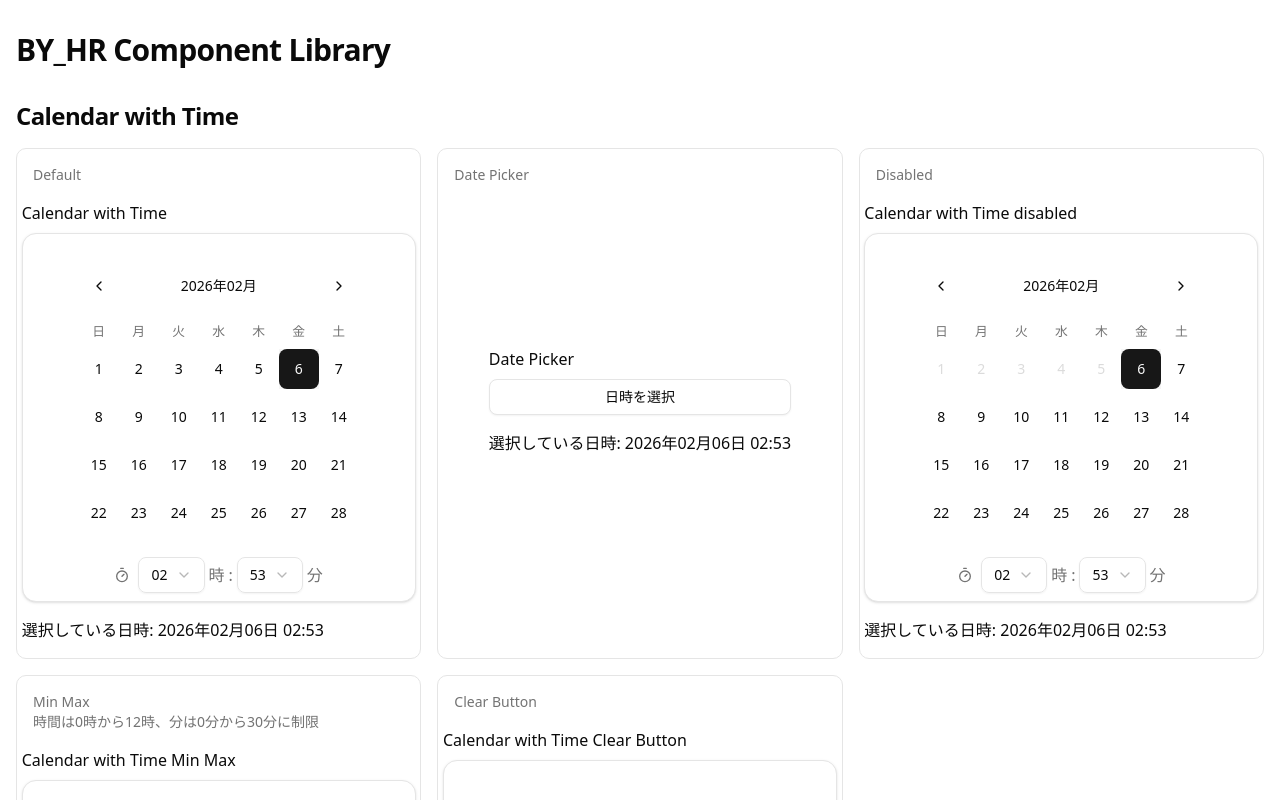
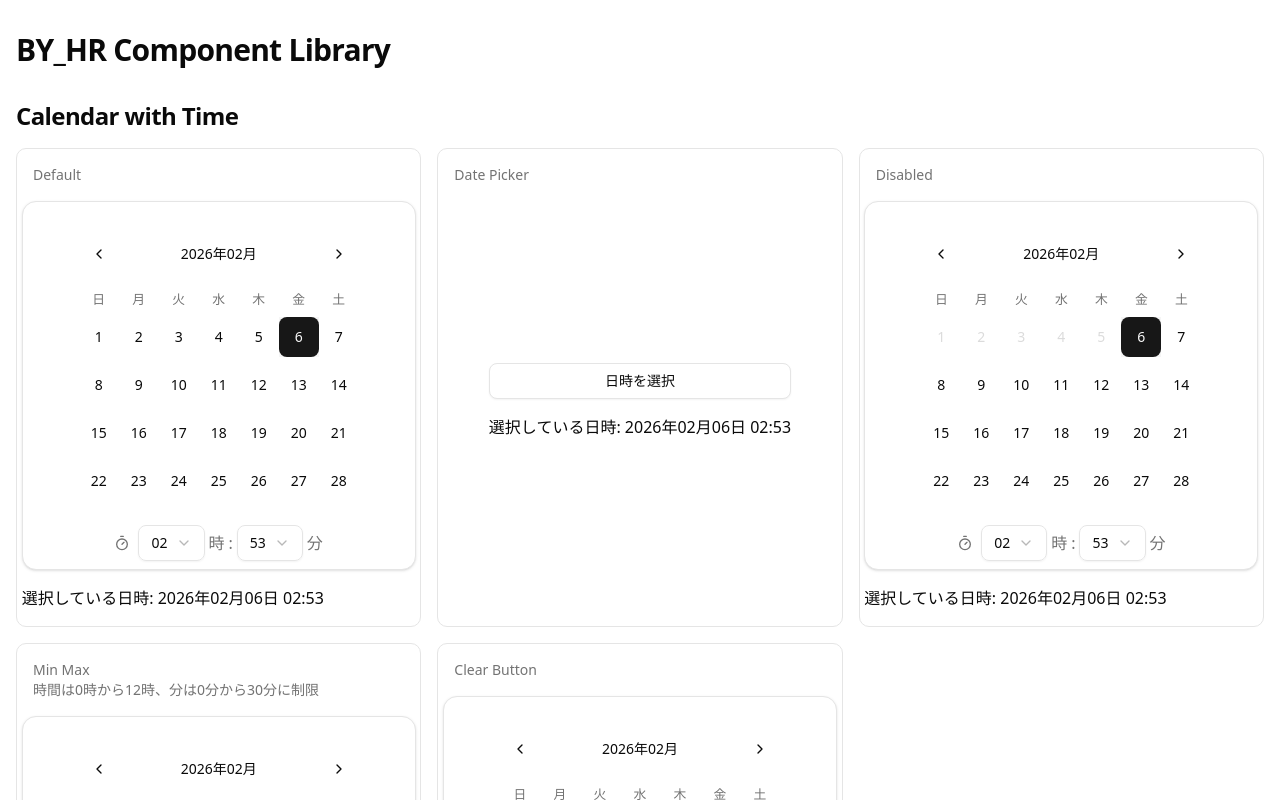
Before and after one commit to homma-ryotaro-gea/my-registry, a Next.js app: page / in a window 1280 px wide. Shown: the top 800 px of the page. Built offline with nearby package versions, Linux system fonts and the light colour scheme.

Commit message:
refactor: サブタイトルを削除

```diff
--- a/components/calendar-with-time/CalendarWithTime.tsx
+++ b/components/calendar-with-time/CalendarWithTime.tsx
@@ -10,7 +10,6 @@ const CalendarWithTime = () => {
 	return (
 		<div className="flex flex-col gap-4">
 			<div className="flex flex-col gap-2">
-				<span>Calendar with Time</span>
 				<CalendarWithTimeComponent date={dateTime} onSelect={setDateTime} />
 			</div>
 			<p>選択している日時: {dayjs(dateTime).format("YYYY年MM月DD日 HH:mm")}</p>
--- a/components/calendar-with-time/CalendarWithTimeClear.tsx
+++ b/components/calendar-with-time/CalendarWithTimeClear.tsx
@@ -11,7 +11,6 @@ const CalendarWithTimeClear = () => {
 	return (
 		<div className="flex flex-col gap-4">
 			<div className="flex flex-col gap-2">
-				<span>Calendar with Time Clear Button</span>
 				<CalendarWithTimeComponent
 					date={dateTime}
 					onSelect={setDateTime}
--- a/components/calendar-with-time/CalendarWithTimeDatePicker.tsx
+++ b/components/calendar-with-time/CalendarWithTimeDatePicker.tsx
@@ -12,7 +12,6 @@ const CalendarWithTimeDatePicker = () => {
 	return (
 		<div className="flex flex-col gap-4">
 			<div className="flex flex-col gap-2">
-				<span>Date Picker</span>
 				<Popover>
 					<PopoverTrigger asChild>
 						<Button variant="outline">日時を選択</Button>
--- a/components/calendar-with-time/CalendarWithTimeDisabled.tsx
+++ b/components/calendar-with-time/CalendarWithTimeDisabled.tsx
@@ -10,7 +10,6 @@ const CalendarWithTimeDisabled = () => {
 	return (
 		<div className="flex flex-col gap-4">
 			<div className="flex flex-col gap-2">
-				<span>Calendar with Time disabled</span>
 				<CalendarWithTime
 					date={dateTime}
 					onSelect={setDateTime}
--- a/components/calendar-with-time/CalendarWithTimeMinMax.tsx
+++ b/components/calendar-with-time/CalendarWithTimeMinMax.tsx
@@ -13,7 +13,6 @@ const CalendarWithTimeMinMax = () => {
 	return (
 		<div className="flex flex-col gap-4">
 			<div className="flex flex-col gap-2">
-				<span>Calendar with Time Min Max</span>
 				<CalendarWithTime
 					date={dateTime}
 					onSelect={setDateTime}
```
